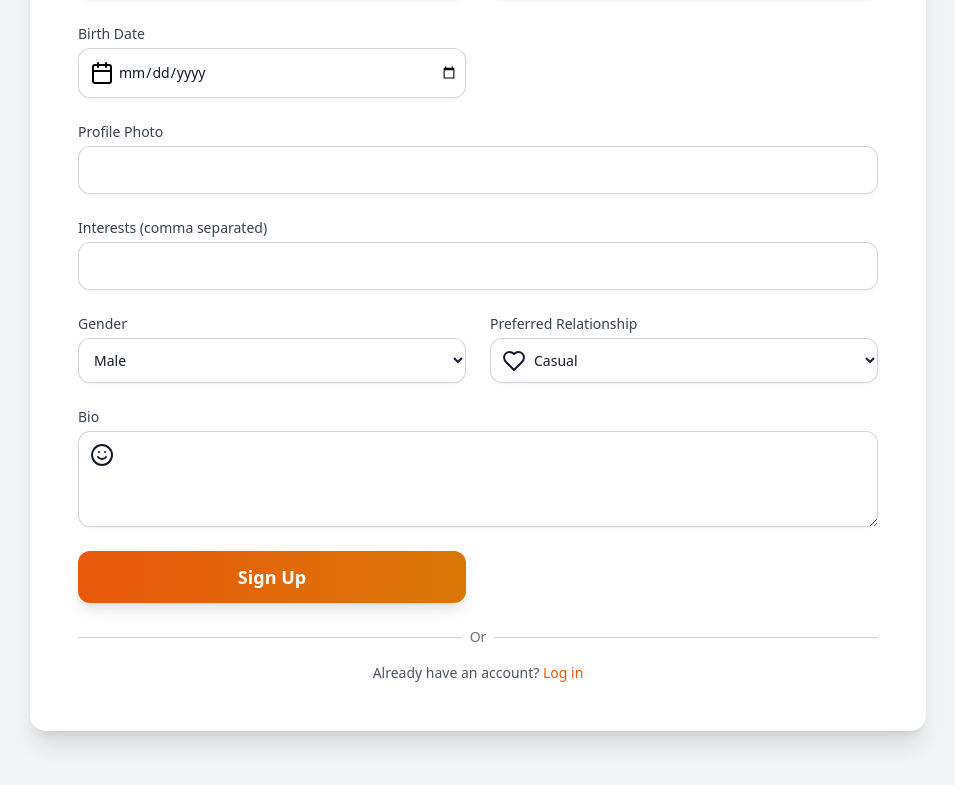
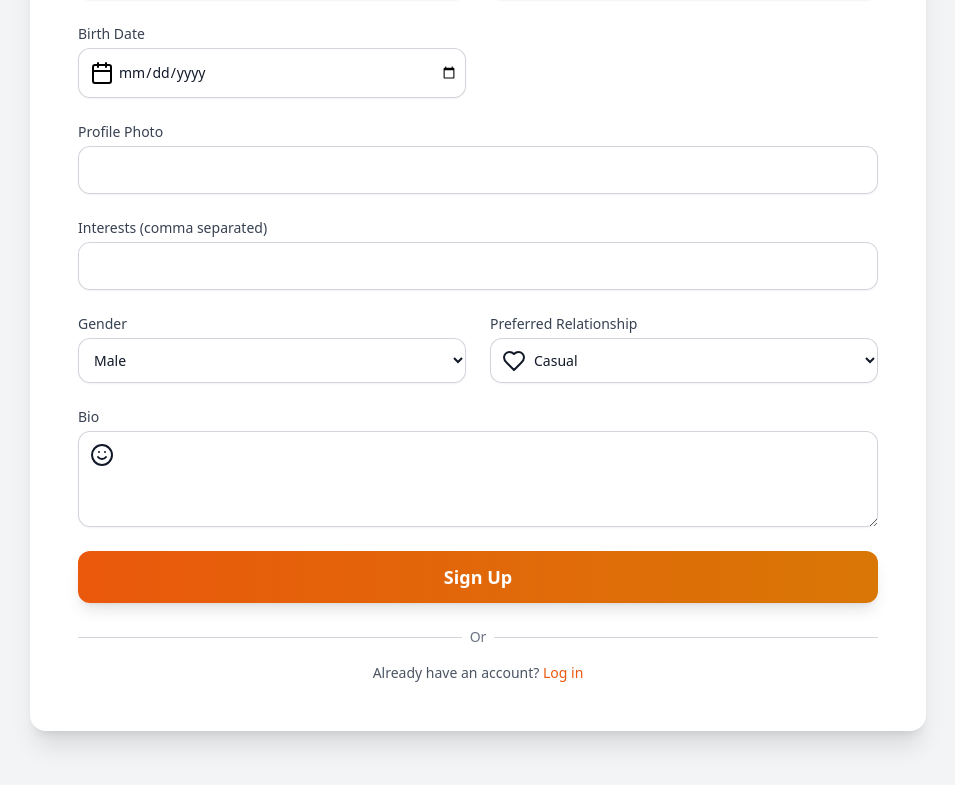
Before and after one commit to JaviDaw1/chispa-app1, a React (Vite) app: page /signup in a window 1280 px wide. Shown: the part 516-1301 px from the top of the page, without its empty margins (162-1117 px from the left). Built offline with nearby package versions, Linux system fonts and the light colour scheme.

Commit message:
[chs] fix date in MatchDate and fix button in SignUp

```diff
--- a/src/components/MatchCard.jsx
+++ b/src/components/MatchCard.jsx
@@ -80,7 +80,7 @@ const MatchCard = ({ match, currentUserId }) => {
           </div>
         </div>
 
-        <div className="mt-6 flex flex-col sm:flex-row sm:justify-between sm:items-center gap-4">
+        <div className="mt-6 flex flex-row items-center justify-between gap-4">
           <div className="flex gap-3">
             <button
               onClick={() => navigate(`/profile/${otherUserId}`)}
@@ -103,7 +103,7 @@ const MatchCard = ({ match, currentUserId }) => {
             </button>
           </div>
 
-          <span className="text-xs text-gray-400 dark:text-gray-500 text-right">
+          <span className="text-xs text-gray-400 dark:text-gray-500">
             {formatDate(match.matchDate)}
           </span>
         </div>
--- a/src/pages/SignUp.jsx
+++ b/src/pages/SignUp.jsx
@@ -226,12 +226,10 @@ export default function SignUp() {
               {errors.bio && <p className="mt-1 text-sm text-red-600">{errors.bio}</p>}
             </div>
 
-            <div>
             <button
               type="submit"
               disabled={isSubmitting}
-                className={`flex w-full justify-center rounded-xl bg-gradient-to-r from-orange-600 to-amber-600 px-4 py-3 text-lg font-semibold text-white shadow-lg hover:shadow-xl transition-all duration-300 hover:from-orange-500 hover:to-amber-500 transform hover:-translate-y-0.5 ${isSubmitting ? 'opacity-70 cursor-not-allowed' : ''}`}
-              >
+              className={`md:col-span-2 flex w-full justify-center rounded-xl bg-gradient-to-r from-orange-600 to-amber-600 px-4 py-3 text-lg font-semibold text-white shadow-lg hover:shadow-xl transition-all duration-300 hover:from-orange-500 hover:to-amber-500 transform hover:-translate-y-0.5 ${isSubmitting ? 'opacity-70 cursor-not-allowed' : ''}`}            >
               {isSubmitting ? (
                 <span className="flex items-center">
                   <svg className="ease-in-out animate-spin -ml-1 mr-3 h-5 w-5 text-white" xmlns="http://www.w3.org/2000/svg" fill="none" viewBox="0 0 24 24">
@@ -244,7 +242,6 @@ export default function SignUp() {
                 t('signup.submit')
               )}
             </button>
-            </div>
           </form>
 
           <div className="mt-6 text-center">
```
Lines whose indentation alone changed are shown as unchanged.
